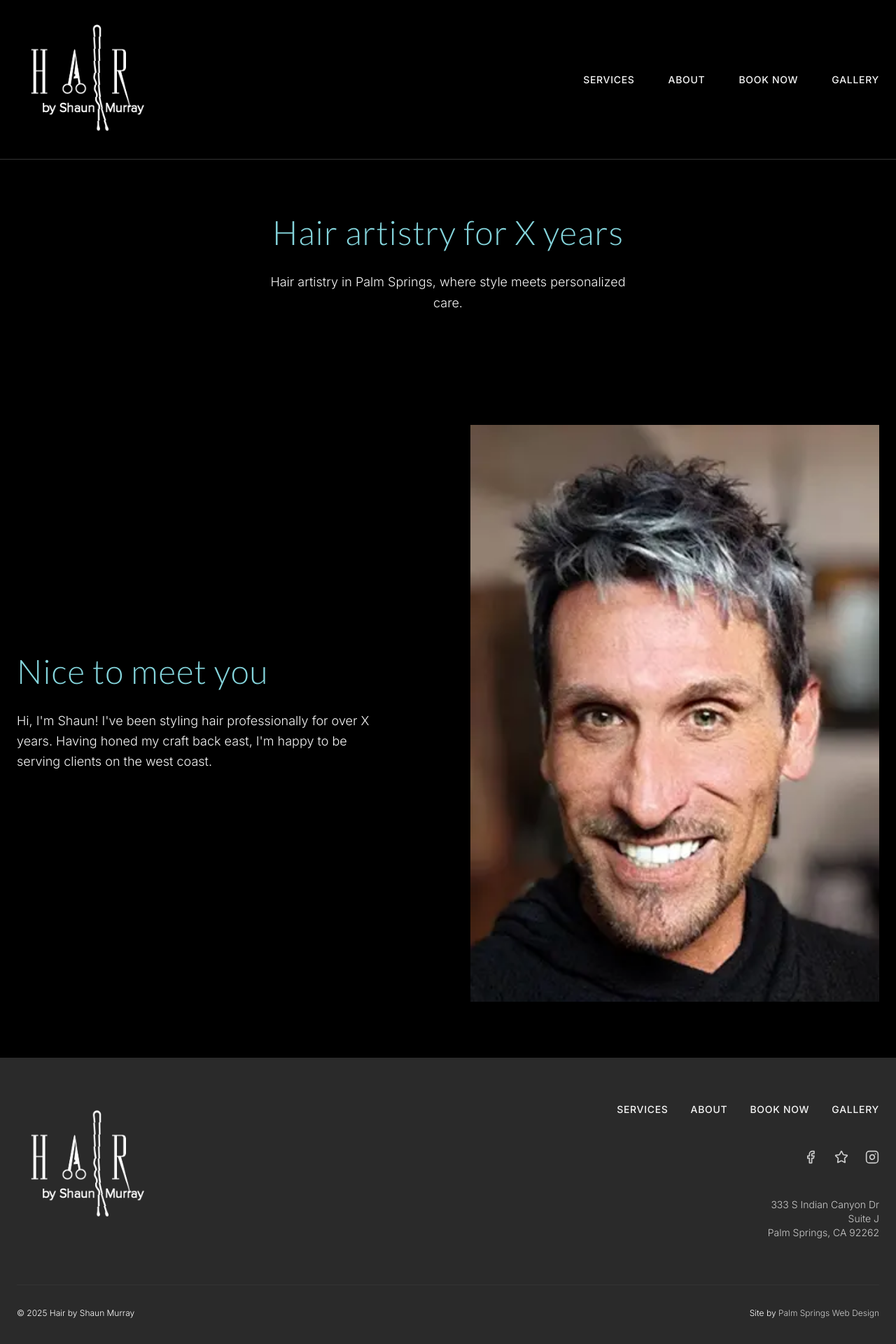
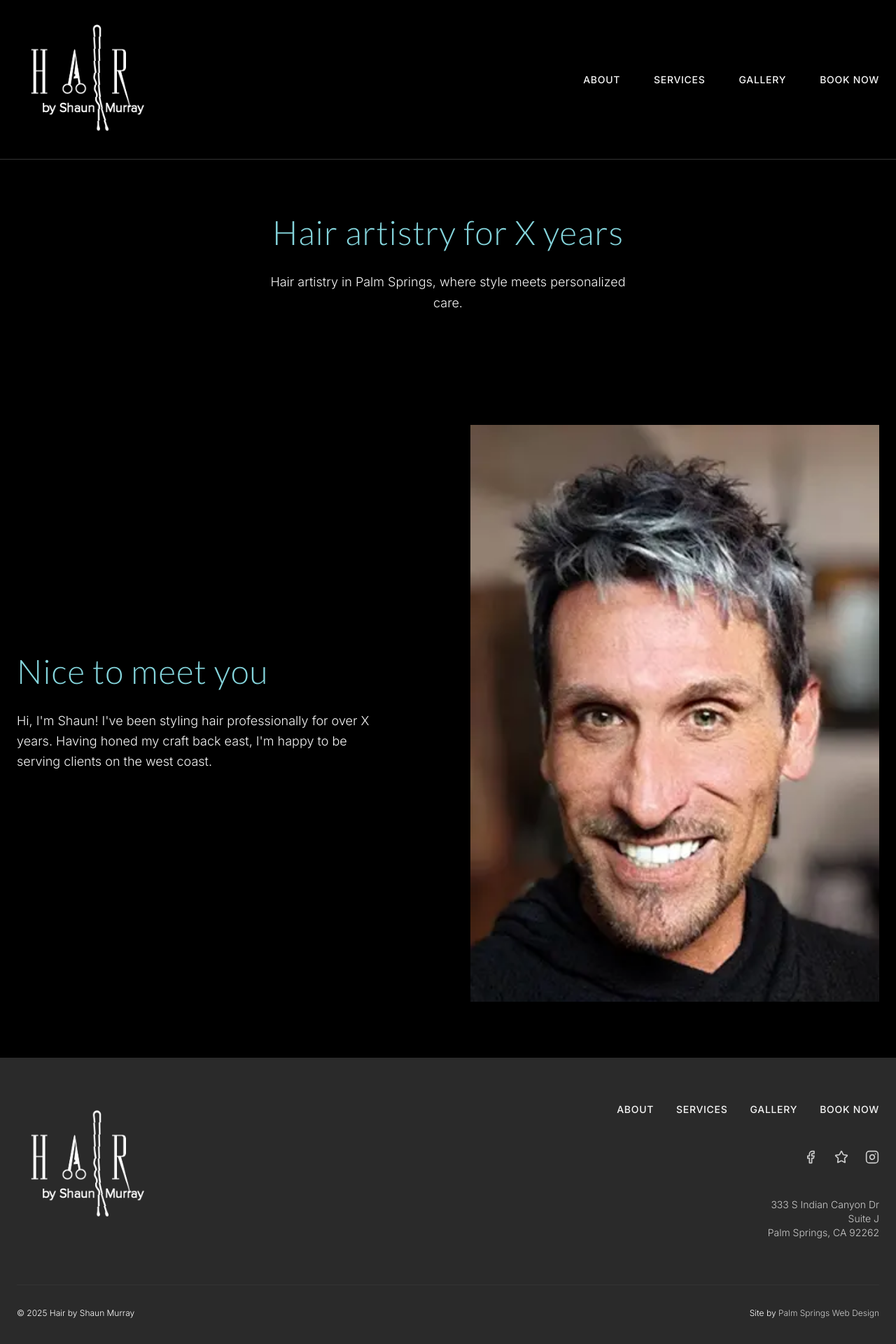
Before and after one commit to jbentley10/hair-by-shaun-murray, a Next.js app: page /about in a window 1280 px wide. Shown: the top 1920 px of the page at 70% size. Built offline with nearby package versions, Linux system fonts and the light colour scheme.

Commit message:
Change nav order

```diff
--- a/components/footer.tsx
+++ b/components/footer.tsx
@@ -1,21 +1,40 @@
-import Link from "next/link"
-import { Facebook, Star, Instagram } from "lucide-react"
-import Image from "next/image"
+import Link from "next/link";
+import { Facebook, Star, Instagram } from "lucide-react";
+import Image from "next/image";
 
-export default function Footer({ theme = "light" }: { theme?: "light" | "dark" }) {
+export default function Footer({
+  theme = "light",
+}: {
+  theme?: "light" | "dark";
+}) {
   return (
-    <footer className="px-6 py-16" style={{ backgroundColor: "var(--bg-tertiary)" }}>
+    <footer
+      className="px-6 py-16"
+      style={{ backgroundColor: "var(--bg-tertiary)" }}
+    >
       <div className="max-w-7xl mx-auto">
         <div className="grid grid-cols-1 lg:grid-cols-2 gap-12 items-start">
           {/* Left Side - Logo */}
           <div className="flex flex-col">
-            <Image src={theme == "dark" ? "/logo--white.png" : "/logo--black.png"} alt="Hair by Shaun Murray" width={200} height={100} />
+            <Image
+              src={theme == "dark" ? "/logo--white.png" : "/logo--black.png"}
+              alt="Hair by Shaun Murray"
+              width={200}
+              height={100}
+            />
           </div>
 
           {/* Right Side - Navigation, Social, Address */}
           <div className="space-y-12">
             {/* Navigation Menu */}
             <nav className="flex flex-wrap gap-8 justify-start lg:justify-end">
+              <Link
+                href="/about"
+                className="text-sm font-medium uppercase tracking-wider transition-colors duration-300 hover:opacity-80"
+                style={{ color: "var(--text-secondary)" }}
+              >
+                About
+              </Link>
               <Link
                 href="/services"
                 className="text-sm font-medium uppercase tracking-wider transition-colors duration-300 hover:opacity-80"
@@ -24,11 +43,11 @@ export default function Footer({ theme = "light" }: { theme?: "light" | "dark" }
                 Services
               </Link>
               <Link
-                href="/about"
+                href="/gallery"
                 className="text-sm font-medium uppercase tracking-wider transition-colors duration-300 hover:opacity-80"
                 style={{ color: "var(--text-secondary)" }}
               >
-                About
+                Gallery
               </Link>
               <Link
                 href="/book-now"
@@ -36,13 +55,6 @@ export default function Footer({ theme = "light" }: { theme?: "light" | "dark" }
                 style={{ color: "var(--text-secondary)" }}
               >
                 Book Now
-              </Link>
-              <Link
-                href="/gallery"
-                className="text-sm font-medium uppercase tracking-wider transition-colors duration-300 hover:opacity-80"
-                style={{ color: "var(--text-secondary)" }}
-              >
-                Gallery
               </Link>
             </nav>
 
@@ -90,12 +102,21 @@ export default function Footer({ theme = "light" }: { theme?: "light" | "dark" }
         </div>
 
         {/* Bottom Section - Copyright and Credits */}
-        <div className="mt-16 pt-8 border-t" style={{ borderColor: "var(--border-color)" }}>
+        <div
+          className="mt-16 pt-8 border-t"
+          style={{ borderColor: "var(--border-color)" }}
+        >
           <div className="flex flex-col md:flex-row justify-between items-center gap-4">
-            <p className="text-xs font-light" style={{ color: "var(--text-primary)" }}>
+            <p
+              className="text-xs font-light"
+              style={{ color: "var(--text-primary)" }}
+            >
               © 2025 Hair by Shaun Murray
             </p>
-            <p className="text-xs font-light" style={{ color: "var(--text-primary)" }}>
+            <p
+              className="text-xs font-light"
+              style={{ color: "var(--text-primary)" }}
+            >
               Site by{" "}
               <Link href="https://palmspringswebdesign.net" target="_blank">
                 <span
@@ -110,5 +131,5 @@ export default function Footer({ theme = "light" }: { theme?: "light" | "dark" }
         </div>
       </div>
     </footer>
-  )
+  );
 }
--- a/components/header.tsx
+++ b/components/header.tsx
@@ -1,20 +1,24 @@
-"use client"
+"use client";
 
-import Link from "next/link"
-import { useState } from "react"
-import { Menu, X } from "lucide-react"
-import Image from "next/image"
+import Link from "next/link";
+import { useState } from "react";
+import { Menu, X } from "lucide-react";
+import Image from "next/image";
 
-export default function Header({ theme = "light" }: { theme?: "light" | "dark" }) {
-  const [isMobileMenuOpen, setIsMobileMenuOpen] = useState(false)
+export default function Header({
+  theme = "light",
+}: {
+  theme?: "light" | "dark";
+}) {
+  const [isMobileMenuOpen, setIsMobileMenuOpen] = useState(false);
 
   const toggleMobileMenu = () => {
-    setIsMobileMenuOpen(!isMobileMenuOpen)
-  }
+    setIsMobileMenuOpen(!isMobileMenuOpen);
+  };
 
   const closeMobileMenu = () => {
-    setIsMobileMenuOpen(false)
-  }
+    setIsMobileMenuOpen(false);
+  };
 
   return (
     <header
@@ -28,12 +32,24 @@ export default function Header({ theme = "light" }: { theme?: "light" | "dark" }
         {/* Logo Section */}
         <div className="flex flex-col">
           <Link href="/" onClick={closeMobileMenu}>
-            <Image src={theme == "dark" ? "/logo--white.png" : "/logo--black.png"} alt="Hair by Shaun Murray" width={200} height={100} />
+            <Image
+              src={theme == "dark" ? "/logo--white.png" : "/logo--black.png"}
+              alt="Hair by Shaun Murray"
+              width={200}
+              height={100}
+            />
           </Link>
         </div>
 
         {/* Desktop Navigation Menu */}
         <nav className="hidden md:flex items-center gap-12">
+          <Link
+            href="/about"
+            className="text-sm font-medium uppercase tracking-wider transition-colors duration-300 hover:opacity-80"
+            style={{ color: "var(--text-secondary)" }}
+          >
+            About
+          </Link>
           <Link
             href="/services"
             className="text-sm font-medium uppercase tracking-wider transition-colors duration-300 hover:opacity-80"
@@ -42,11 +58,11 @@ export default function Header({ theme = "light" }: { theme?: "light" | "dark" }
             Services
           </Link>
           <Link
-            href="/about"
+            href="/gallery"
             className="text-sm font-medium uppercase tracking-wider transition-colors duration-300 hover:opacity-80"
             style={{ color: "var(--text-secondary)" }}
           >
-            About
+            Gallery
           </Link>
           <Link
             href="/book-now"
@@ -54,13 +70,6 @@ export default function Header({ theme = "light" }: { theme?: "light" | "dark" }
             style={{ color: "var(--text-secondary)" }}
           >
             Book Now
-          </Link>
-          <Link
-            href="/gallery"
-            className="text-sm font-medium uppercase tracking-wider transition-colors duration-300 hover:opacity-80"
-            style={{ color: "var(--text-secondary)" }}
-          >
-            Gallery
           </Link>
         </nav>
 
@@ -121,5 +130,5 @@ export default function Header({ theme = "light" }: { theme?: "light" | "dark" }
         </div>
       )}
     </header>
-  )
+  );
 }
```
